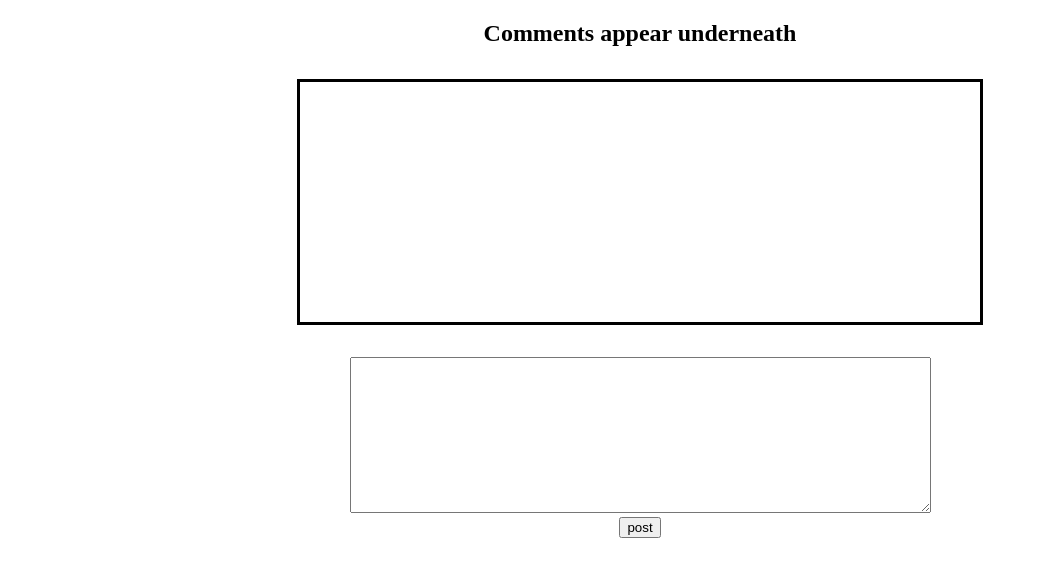
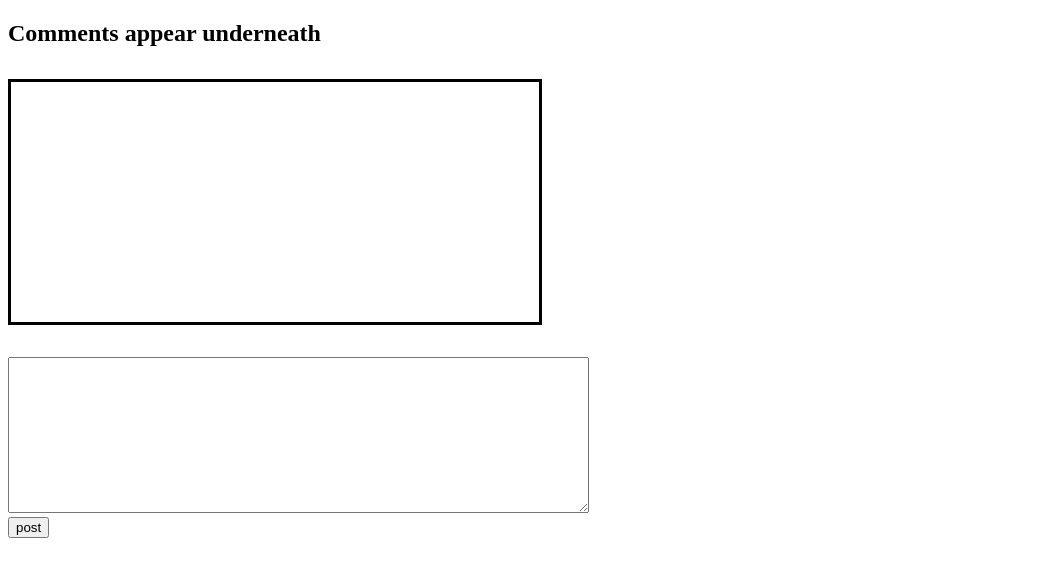
Before and after one commit to VioletViolaVi/comments_practice_fp, a plain HTML site: page index.html in a window 1280 px wide. Shown: the whole page, without its empty margins (0-1038 px from the left). Drawn offline with Linux system fonts and the light colour scheme.

Commit message:
edit css

```diff
--- a/client/css/styles.css
+++ b/client/css/styles.css
@@ -1,11 +1,11 @@
 * {
-  text-align: center;
+  text-align: left;
 }
 
 #displayComments {
   border: solid black 0.2rem;
   height: 15rem;
-  width: 40rem;
+  width: 30.5rem;
   overflow: hidden;
-  margin: 2rem auto;
+  margin: 2rem 0;
 }
```
